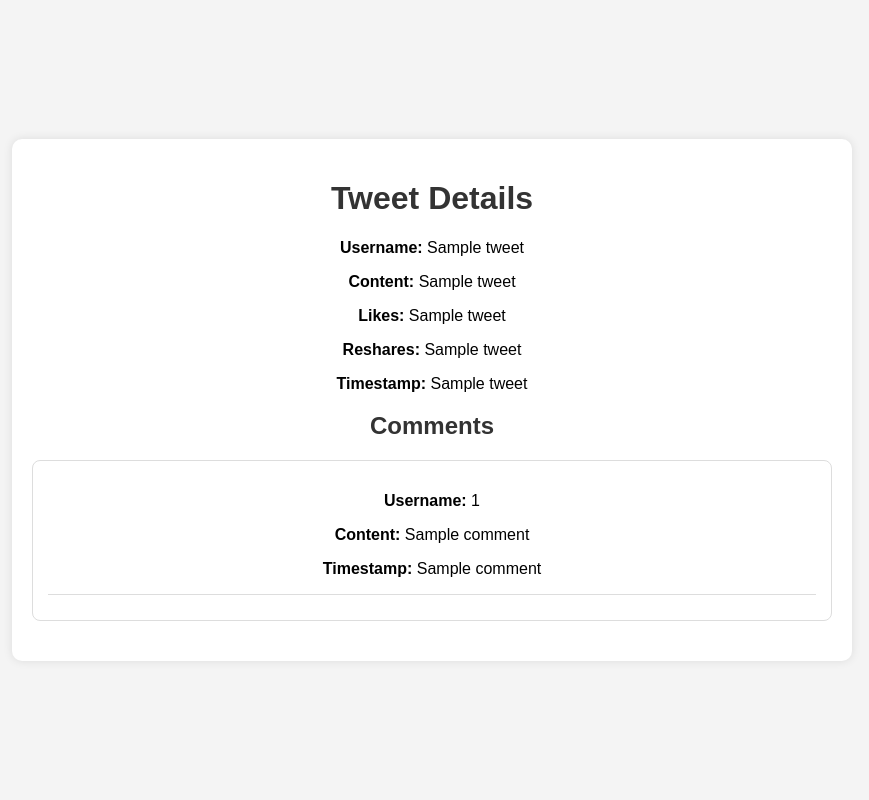
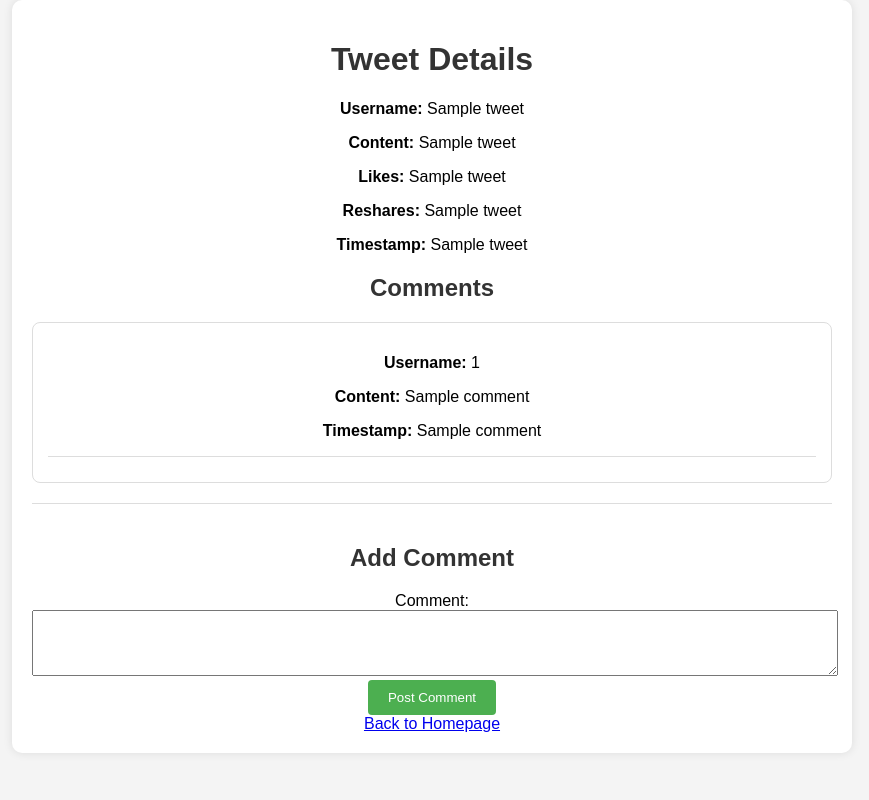
Before and after one commit to saharshgoenka/CSE412-SocialMediaSite, a Python web app: template flask/templates/tweet_details.html in a window 1280 px wide. Shown: the whole page, without its empty margins (208-1077 px from the left). Run offline with Jinja, Linux system fonts and the light colour scheme; the template is opened without the code that fills it: most values are stand-ins (such as "Sample title", 1, 10 or a date in 2020).

Commit message:
Add comment functionality

```diff
--- a/flask/templates/tweet_details.html
+++ b/flask/templates/tweet_details.html
@@ -11,7 +11,6 @@
             display: flex;
             justify-content: center;
             align-items: center;
-            height: 100vh;
             margin: 0;
             font-family: 'Arial', sans-serif;
             background-color: #f4f4f4; /* Light gray background */
@@ -49,6 +48,32 @@
             border: none;
             border-top: 1px solid #ddd;
         }
+
+        #comment-section {
+            margin-top: 20px;
+            border-top: 1px solid #ddd;
+            padding-top: 20px;
+        }
+
+        textarea {
+            width: 100%;
+            resize: vertical;
+        }
+
+        button[type="submit"] {
+            background-color: #4caf50;
+            color: #fff;
+            padding: 10px 20px; /* Adjust padding as needed */
+            border: none;
+            border-radius: 4px;
+            cursor: pointer;
+            transition: background-color 0.3s ease;
+        }
+
+        button[type="submit"]:hover {
+            background-color: #45a049;
+        }
+
     </style>
 </head>
 <body>
@@ -56,22 +81,36 @@
     <div id="tweet-details">
         <h1>Tweet Details</h1>
         <p><strong>Username:</strong> {{ tweet[0] }}</p>
-        <p><strong>Content:</strong> {{ tweet[1] }}</p>
-        <p><strong>Likes:</strong> {{ tweet[2] }}</p>
-        <p><strong>Reshares:</strong> {{ tweet[3] }}</p>
-        <p><strong>Timestamp:</strong> {{ tweet[4] }}</p>
+        <p><strong>Content:</strong> {{ tweet[2] }}</p>
+        <p><strong>Likes:</strong> {{ tweet[3] }}</p>
+        <p><strong>Reshares:</strong> {{ tweet[4] }}</p>
+        <p><strong>Timestamp:</strong> {{ tweet[5] }}</p>
 
         <h2>Comments</h2>
         <ul>
             {% for comment in comments %}
-            <li>
-                <p><strong>Username:</strong> {{ comment[0] }}</p>
-                <p><strong>Content:</strong> {{ comment[1] }}</p>
-                <p><strong>Timestamp:</strong> {{ comment[2] }}</p>
-                <hr>
-            </li>
+                <li>
+                    <p><strong>Username:</strong> {{ comment[0] }}</p>
+                    <p><strong>Content:</strong> {{ comment[4] }}</p>
+                    <p><strong>Timestamp:</strong> {{ comment[3] }}</p>
+                    <hr>
+                </li>
             {% endfor %}
         </ul>
+    </div>
+
+    <div id="comment-section">
+        <h2>Add Comment</h2>
+        <form method="POST" action="{{ url_for('addComment', tweet_id=tweet[1], username=tweet[0]) }}">
+            <label for="comment">Comment:</label>
+            <textarea id="comment" name="comment" rows="4" cols="50" required></textarea><br>
+            <button type="submit">Post Comment</button>
+        </form>
+    </div>
+
+    <!-- Back button -->
+    <div id="back-button">
+        <a href="{{ url_for('homepage') }}">Back to Homepage</a>
     </div>
 </div>
 </body>
```
Also changed, not shown: flask/app.py (+35 -4 lines).
